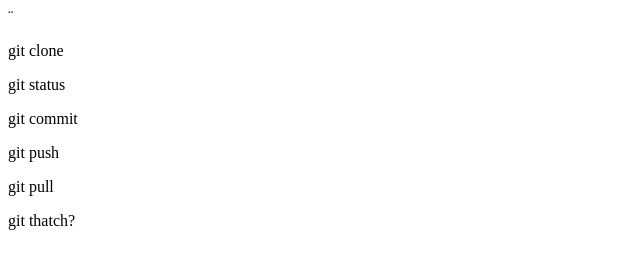
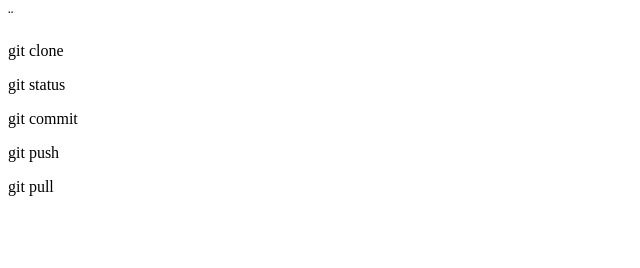
Before and after one commit to Melone6619/gittaskwebhosting, a plain HTML site: page index.html in a window 1280 px wide. Shown: the full height of the page, 0-640 px from the left. Drawn offline with Linux system fonts and the light colour scheme.

Commit message:
Update index.html

```diff
--- a/index.html
+++ b/index.html
@@ -12,6 +12,6 @@
     <p>git commit</p>
     <p>git push</p>
     <p>git pull</p>
-    <p>git thatch?</p>
+
 </body>
 </html>
```
